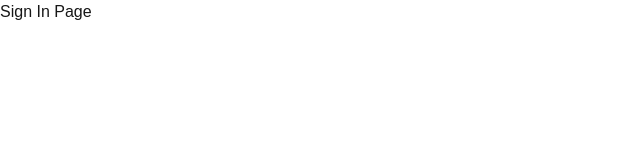
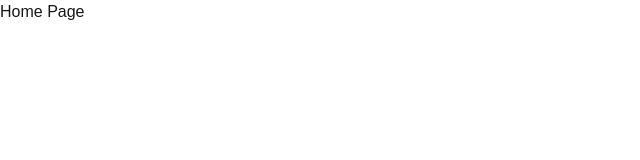
Before and after one commit to RobertHawkerDev/spanish-flashcards, a Next.js app: page / in a window 1280 px wide. Shown: the top 160 px of the page, without its empty margins (0-640 px from the left). Built offline with nearby package versions, Linux system fonts and the light colour scheme.

Commit message:
chore(config): set up the app root directory

```diff
--- /dev/null
+++ b/app/(app)/layout.tsx
@@ -0,0 +1,7 @@
+export default function Layout({
+  children,
+}: Readonly<{
+  children: React.ReactNode;
+}>) {
+  return <div>{children}</div>;
+}
--- a/app/page.tsx
+++ b/app/(app)/page.tsx
@@ -1,7 +1,7 @@
 export default function HomePage() {
   return (
     <main>
-      <h1>Sign In Page</h1>
+      <h1>Home Page</h1>
     </main>
   );
 }
```
